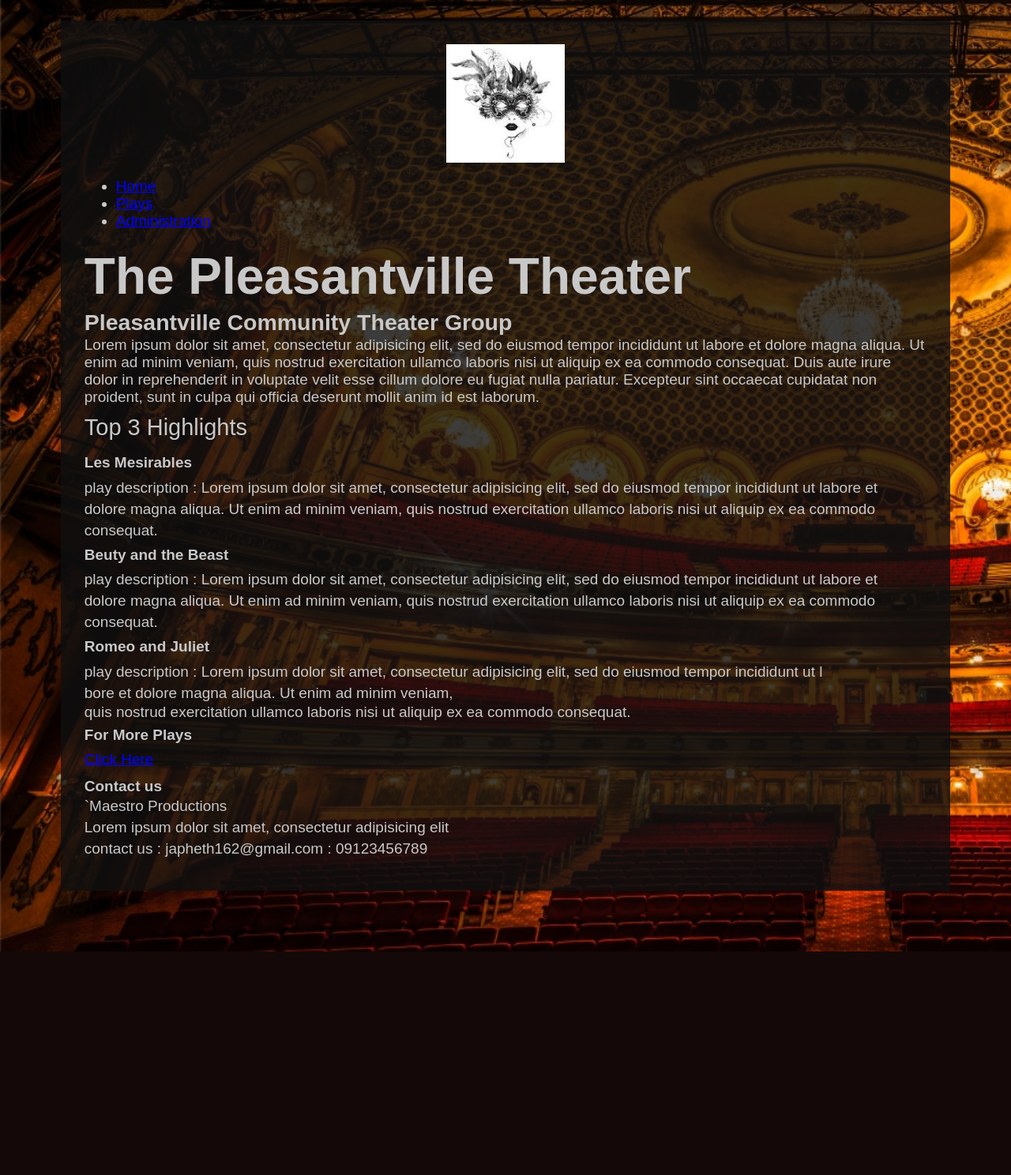
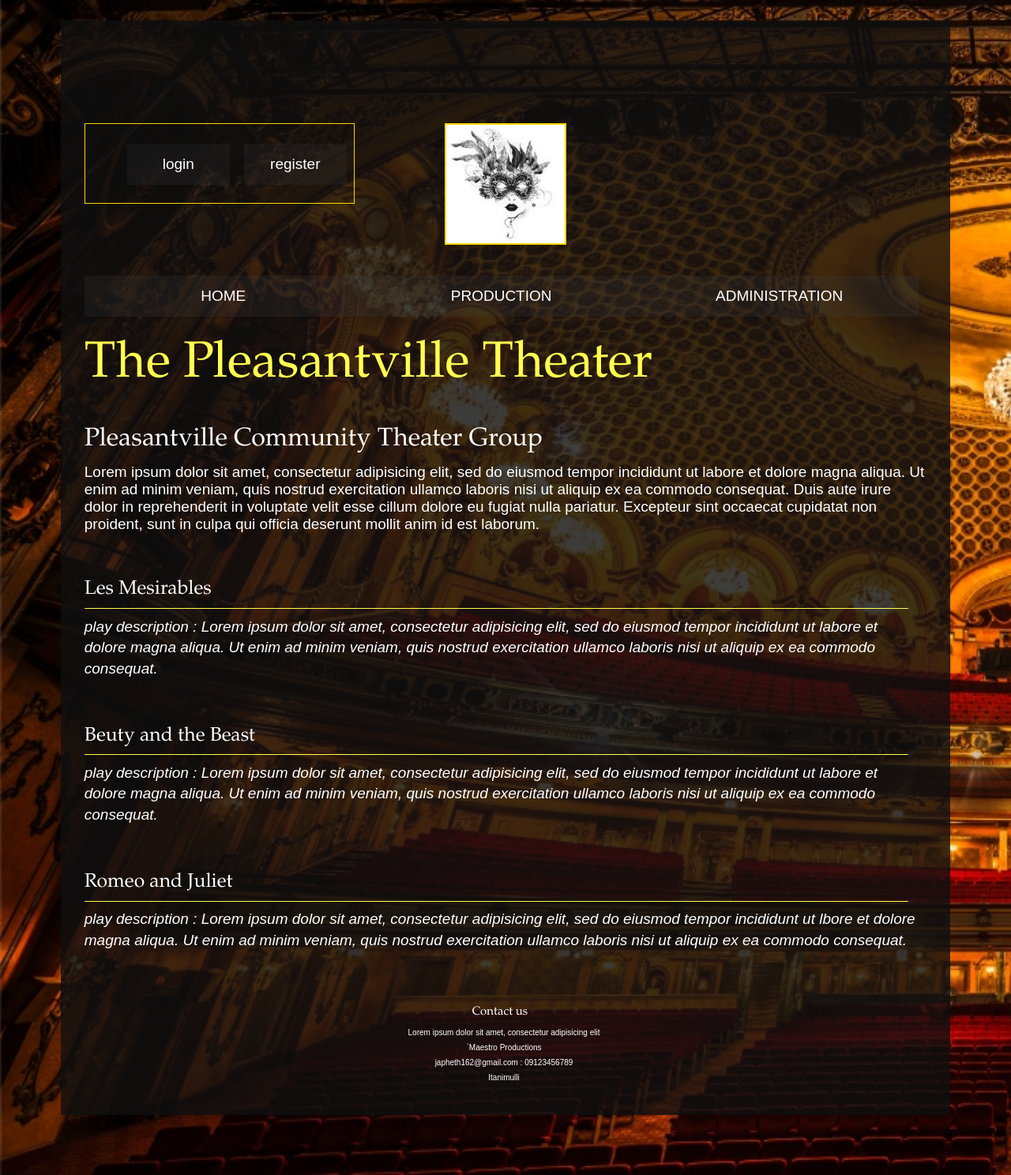
Before and after one commit to carljunepiao/pleasantville, a PHP site: page / in a window 1280 px wide. Shown: the whole page at 79% size. Before the commit the page ends 1205 px from the top, so only its background shows below. Run offline with PHP 8.4, Linux system fonts and the light colour scheme.

Commit message:
Images added; Website layout improved;

```diff
--- a/css/main.css
+++ b/css/main.css
@@ -3,75 +3,137 @@ body {
 	font-family: Arial;
 	margin: 0;
 	padding: 0;
-	color: rgb(200,200,200);
-	background: rgb(15,15,15);
+	color: white;
+	background: rgb(86,7,7);
 	background-image: url("../images/bg1.jpg");
 	background-repeat: no-repeat;
 	background-size: cover;
 	padding: 2% 6% 6% 6%;
 }
 
-.blur {
+.container {
 	background: rgb(15,15,15);
 	background: rgba(15,15,15,0.80);
 	padding: 30px;
 }
 
+.secondary-navigation {
+	margin: 0;
+	padding: 0;
+	border: 1px solid gold;
+	height: 100px;
+	width: 340px;
+	position: absolute;
+}
+
+.secondary-navigation li {
+	list-style: none;
+	text-align: center;
+}
+
+.secondary-navigation a {
+	width: 100px;
+	display: block;
+	padding: 15px;
+	text-decoration: none;
+	background: rgba(60,60,60,0.20);
+	color: white;
+	float: right;
+	margin: 2% 3%;
+
+    transition-property: background, color;
+    transition-duration: 0.5s;
+    transition-timing-function: ease;
+}
+	.secondary-navigation a:hover {
+		background: rgba(100,100,100,0.20);
+		color: rgb(255,255,80);
+	}
+
 .logo {
 	display: block;
 	margin: 0 auto;
+	margin-top: 100px;
 	width: 150px;
+	border: 2px solid gold;
 }
 
-	.logo img {
-		width: 150px;
+.main-navigation ul {
+	padding-left: 0;
+}
+
+.main-navigation li {
+	list-style: none;
+	text-align: center;
+	margin: 20px 0px;
+	float: left;
+	width: 33%;
+}
+
+.main-navigation a {
+	display: block;
+	padding: 15px 10px;
+	text-decoration: none;
+	text-transform: uppercase;
+	background: rgba(67,67,67,0.20);
+	color: white;
+
+    transition-property: background, color;
+    transition-duration: 0.5s;
+    transition-timing-function: ease;
+}
+	.main-navigation a:hover {
+		background: rgba(100,100,100,0.20);
+		color: rgb(255,255,80);
 	}
 
 h1, h2, h3, h4{
-	font-family: Arial;
+	font-family: Garamond, Baskerville, 'Baskerville Old Face', 'Hoefler Text', 'Times New Roman', serif;
+	font-weight: normal;
 }
 
 h1 {
-	font-size: 3.3684em;
-	line-height: 1.2656em;
-	margin: auto 0.4219em auto 0;
+	font-size: 3.4em;
+	line-height: 1.3em;
+	margin: auto 0.5em auto 0;
+	color: rgb(255,255,80);
 }
 
 h2 {
-	font-size: 1.5em;
+	font-size: 1.7em;
 	line-height: 1.2558em;
-	margin: auto 0.4219em auto 0;
+	margin: 1em 0.4em auto 0;
 }
 
 h3 {
-	font-size: 1.5263em;
+	font-size: 1.3em;
 	font-weight: normal;
-	line-height: 1.8621em;
-	margin: auto 0.9310em auto 0;
-}
-
-h4 {
-	font-size: 1em;
-	line-height: 1.8621em;
-	margin: auto 0.9310em auto 0;
+	line-height: 1.85em;
+	margin: 2em 0.93em auto 0;
 }
 
 p {
 	font-size: 1em;
-	line-height: 1.4211em;
-	margin: auto 0.4211em auto 0;
-}
-
-
-a {
-	color: blue;
+	line-height: 1.4em;
+	margin: 0.5em 0.4em auto 0;
 }
 
 footer {
+	margin-top: 5%;
 	padding: 10px 0;
+	font-size: 10px;
+	text-align: center;
+}
+	footer h4 {
+		font-size: 1.5em;
+		line-height: 1.8621em;
+		margin: auto 0.9310em auto 0;
+	}
+
+.highlight h3 {
+	border-bottom: 1px solid rgb(255,255,80);
 }
 
-h5 {
-	margin: 0;
-	font-size: 1em;
+.highlight p {
+	font-style: italic;
 }
--- a/index.html
+++ b/index.html
@@ -7,15 +7,21 @@
 </head>
 <body>
 
-	<div class="blur">
+	<div class="container">
 
 		<header>
+			<nav class="secondary-navigation">
+				<ul>
+					<li><a href="register.html">register</a></li>
+					<li><a href="login.html">login</a></li>
+				</ul>
+			</nav>
 			<a href="index.html"><img class="logo" src="images/logo2.jpg" alt="PleasantvilleLogo"></a>
-			<nav>
+			<nav class="main-navigation">
 				<ul>
 					<li><a href="index.html">Home</a></li>
-					<li><a href="index.html">Plays</a></li>
-					<li><a href="index.html">Administration</a></li>
+					<li><a href="production.html">Production</a></li>
+					<li><a href="admin.html">Administration</a></li>
 				</ul>
 			</nav>
 		</header>
@@ -30,38 +36,34 @@
 			cillum dolore eu fugiat nulla pariatur. Excepteur sint occaecat cupidatat non
 			proident, sunt in culpa qui officia deserunt mollit anim id est laborum.</p>
 		</div>
-		<h3>Top 3 Highlights</h3>
-		<div>
-			<h4>Les Mesirables</h4>
+		<div class="highlight">
+			<h3>Les Mesirables</h3>
 			<p>play description : Lorem ipsum dolor sit amet, consectetur adipisicing elit, sed do eiusmod
 			tempor incididunt ut labore et dolore magna aliqua. Ut enim ad minim veniam,
 			quis nostrud exercitation ullamco laboris nisi ut aliquip ex ea commodo
 			consequat.</p>
 		</div>
-		<div>
-			<h4>Beuty and the Beast</h4>
+		<div class="highlight">
+			<h3>Beuty and the Beast</h3>
 			<p>play description : Lorem ipsum dolor sit amet, consectetur adipisicing elit, sed do eiusmod
 			tempor incididunt ut labore et dolore magna aliqua. Ut enim ad minim veniam,
 			quis nostrud exercitation ullamco laboris nisi ut aliquip ex ea commodo
 			consequat.</p>
 		</div>
-		<div>
-			<h4>Romeo and Juliet</h4>
+		<div class="highlight">
+			<h3>Romeo and Juliet</h3>
 			<p>play description : Lorem ipsum dolor sit amet, consectetur adipisicing elit, sed do eiusmod
-			tempor incididunt ut l<p>bore et dolore magna aliqua. Ut enim ad minim veniam,</p>
+			tempor incididunt ut lbore et dolore magna aliqua. Ut enim ad minim veniam,
 			quis nostrud exercitation ullamco laboris nisi ut aliquip ex ea commodo
 			consequat.</p>
 		</div>
-		<div>
-			<h4>For More Plays</h4>
-			<p><a href="index.html">Click Here</a></p>
-		</div>
 
 		<footer>
-			<h5>Contact us</h5>
+			<h4>Contact us</h4>
+			<p>Lorem ipsum dolor sit amet, consectetur adipisicing elit</p>
 			<p>`Maestro Productions</p>
-			<p>Lorem ipsum dolor sit amet, consectetur adipisicing elit</p>
-			<p>contact us : japheth162@gmail.com : 09123456789</p>
+			<p>japheth162@gmail.com : 09123456789</p>
+			<p>Itanimulli</p>
 		</footer>
 
 	</div>
```
Also changed, not shown: images/poster1.jpg (added), images/poster2.jpg (added), images/poster3.jpg (added).
